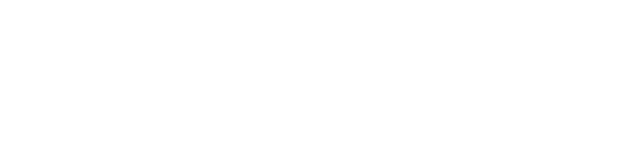
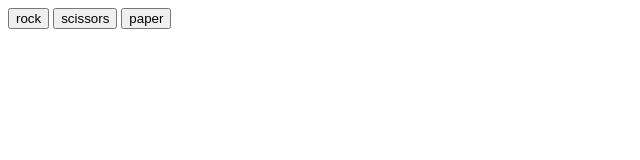
Before and after one commit to omillycode/odin-rock-paper-scissors, a plain HTML site: page index.html in a window 1280 px wide. Shown: the whole page, without its empty margins (0-640 px from the left). Drawn offline with Linux system fonts and the light colour scheme.

Commit message:
Added three buttons to select players choice

```diff
--- a/index.html
+++ b/index.html
@@ -7,6 +7,11 @@
     <title>Document</title>
 </head>
 <body>
+    <div id="playerSelect">
+        <button id="rock">rock</button>
+        <button id="scissors">scissors</button>
+        <button id="paper">paper</button>
+    </div>
     <script src="script.js"></script>
-</body>
+    </body>
 </html>
```
